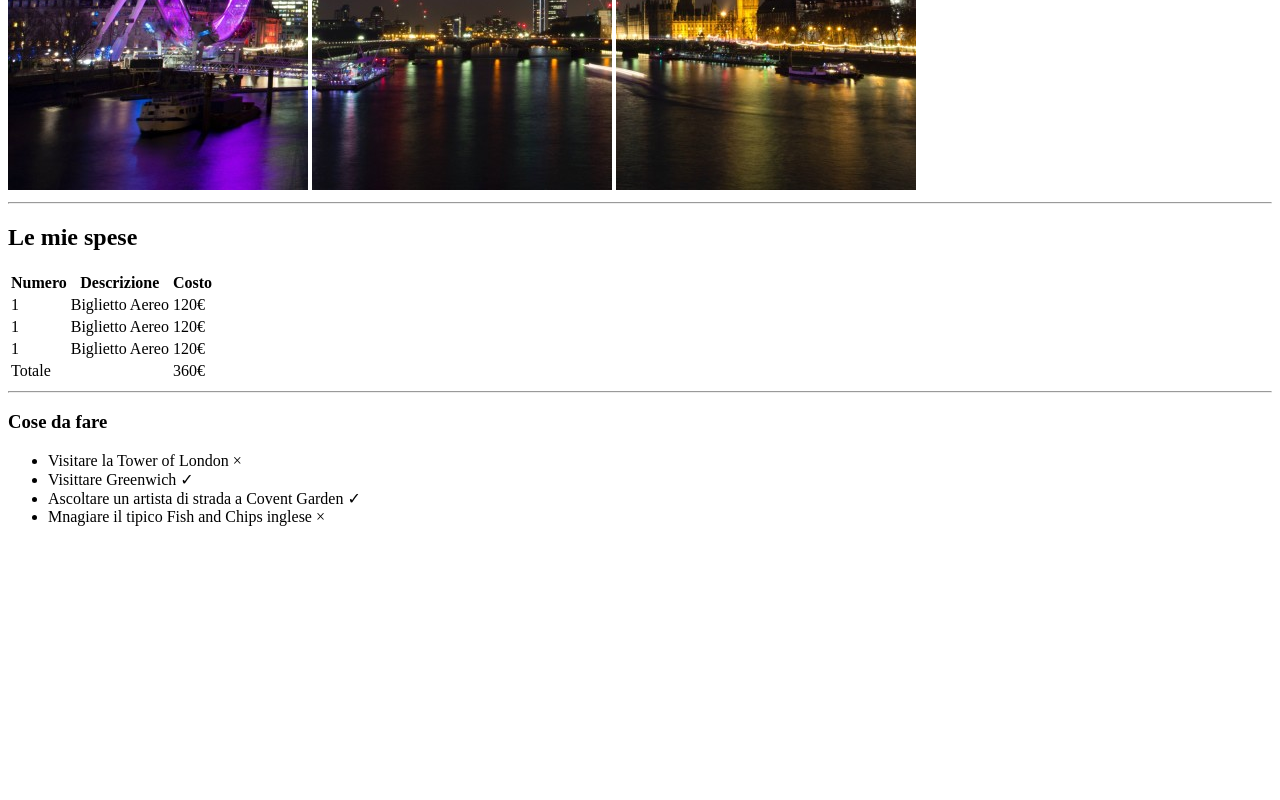
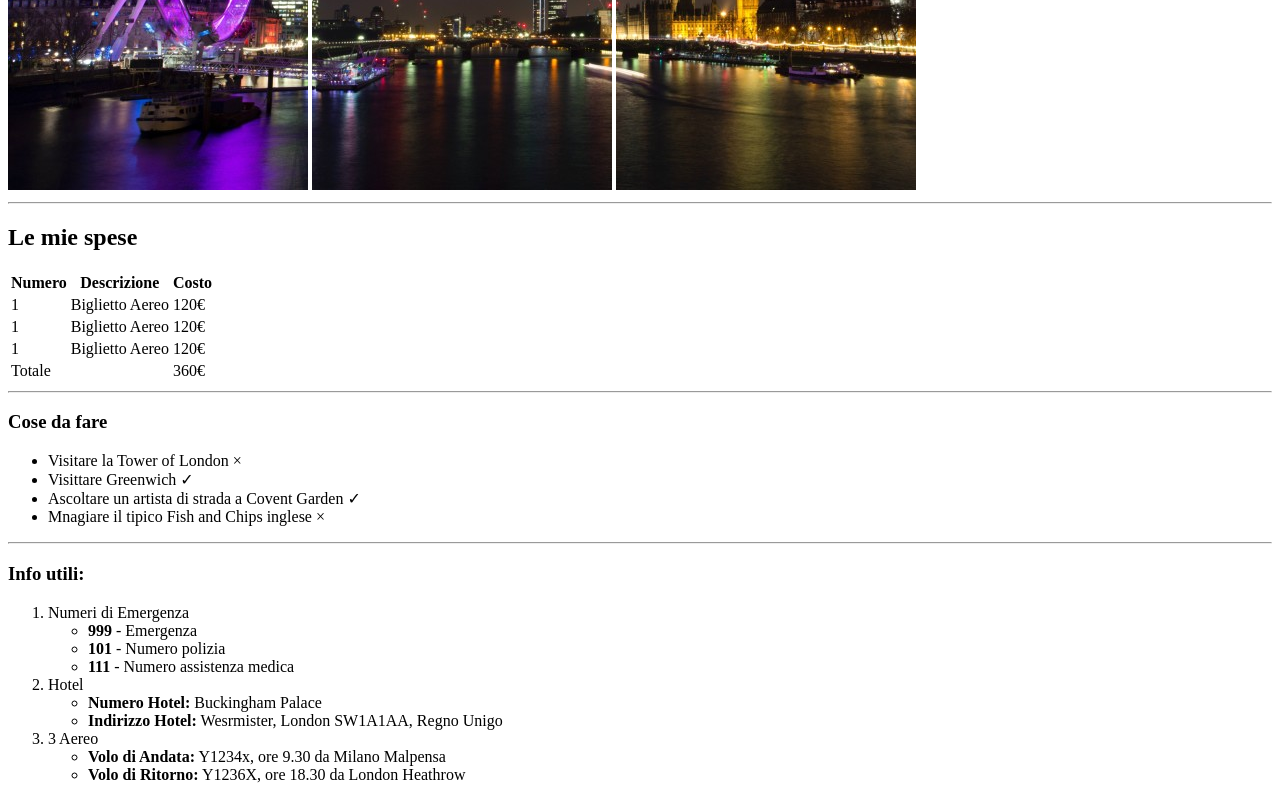
Before and after one commit to CristianoAltomonte/html-london-trip, a plain HTML site: page index.html in a window 1280 px wide. Shown: the part 490-1290 px from the top of the page. Before the commit the page ends 1032 px from the top, so only its background shows below. Drawn offline with Linux system fonts and the light colour scheme.

Commit message:
lista annidata

```diff
--- a/index.html
+++ b/index.html
@@ -67,6 +67,29 @@
         <li>Mnagiare il tipico Fish and Chips inglese &times;</li>
     </ul>
     <!-- /creazione lista -->
+    <hr>
+    <h3>Info utili:</h3>
+    <!-- creazione lista annidata-->
+    <ol>
+        <li>Numeri di Emergenza</li>
+        <ul>
+            <li><strong>999</strong> - Emergenza</li>
+            <li><strong>101</strong> - Numero polizia</li>
+            <li><strong>111</strong> - Numero assistenza medica</li>
+        </ul>
+        <li>Hotel</li>
+        <ul>
+            <li><strong>Numero Hotel:</strong> Buckingham Palace</li>
+            <li><strong>Indirizzo Hotel:</strong> Wesrmister, London SW1A1AA, Regno Unigo</li>
+        </ul>
+        <li>3 Aereo</li>
+        <ul>
+            <li><strong>Volo di Andata:</strong> Y1234x, ore 9.30 da Milano Malpensa</li>
+            <li><strong>Volo di Ritorno:</strong> Y1236X, ore 18.30 da London Heathrow</li>
+        </ul>
+    </ol>
+    <!-- /creazione lista annidata-->
+
 
 
 
```
